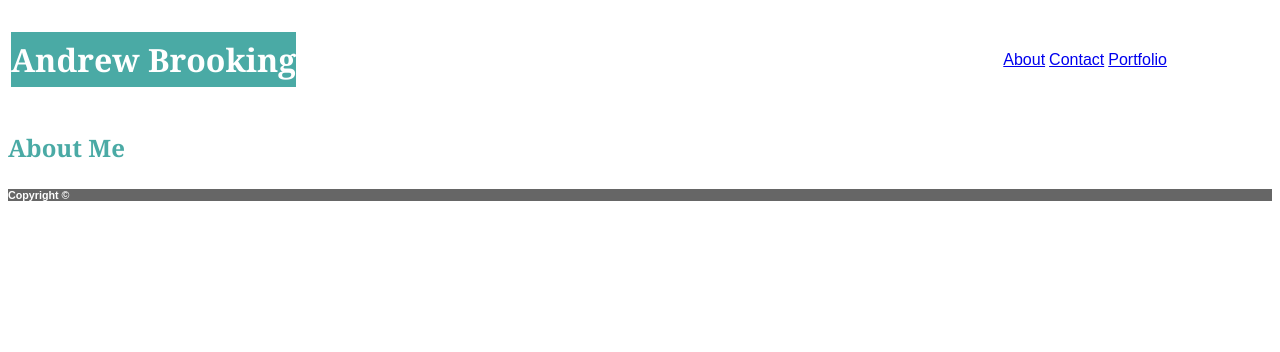
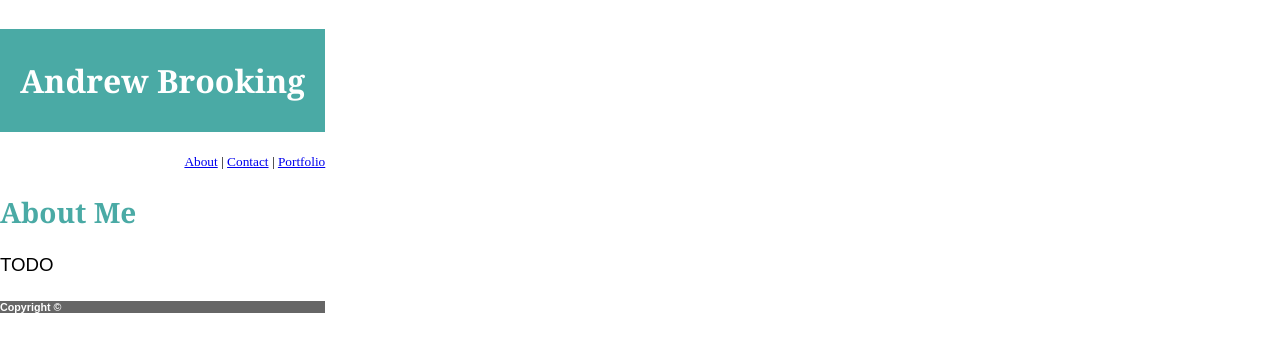
Before and after one commit to AndrewBrooking/Basic-Portfolio, a plain HTML site: page index.html in a window 1280 px wide. Drawn offline with Linux system fonts and the light colour scheme.

Commit message:
Removed table formatting and created bash script for pushing changes

```diff
--- a/assets/css/style.css
+++ b/assets/css/style.css
@@ -1,35 +1,49 @@
-.header {
+body {
+    margin-left:  auto;
+    margin-right: 0 auto;
+    float: left;
+}
+
+header {
     background-color: white;
     font-family: 'Arial', 'Helvetica Neue', Helvetica, sans-serif;
+    text-align: center;
+}
+
+nav {
+    font-size: 10pt;
+    text-align: right;
 }
 
 .content {
     background-color: white;
     font-family: 'Arial', 'Helvetica Neue', Helvetica, sans-serif;
+    font-size: 14pt;
 }
 
-.footer {
+footer {
     background-color: #666666;
     color: #ffffff;
     font-family: 'Arial', 'Helvetica Neue', Helvetica, sans-serif;
 }
 
 #spacer {
-    padding-right: 700px
-}
-
-#nav {
-    font-size: 12pt;
-    text-align: right;
+    padding-right: 500px
 }
 
 #name {
     background-color: #4aaaa5;
     color: #ffffff;
     font-family: 'Georgia', 'Times', 'Times New Roman', serif;
-    text-align: center;
-    padding-top: 2%;
-    padding-bottom: 2%;
+    padding-top: 30px;
+    padding-bottom: 30px;
+    padding-left: 20px;
+    padding-right: 20px;
+}
+
+#links {
+    padding-left: 10%;
+    padding-right: 10%;
 }
 
 #content-title {
--- a/index.html
+++ b/index.html
@@ -3,28 +3,30 @@
 <html>
     <head>
         <title>Andrew Brooking - About</title>
-        <link rel="stylesheet" href="assets/css/style.css">
+        <link rel="stylesheet" href="./assets/css/style.css">
     </head>
     <body>
-        <div class="header">
-            <table>
-                <tr>
-                    <td><h1 id="name">Andrew Brooking</h1></td>
-                    <td id="spacer"></td>
-                    <td id="nav"><a href="index.html">About</a></td>
-                    <td id="nav"><a href="contact.html">Contact</a></td>
-                    <td id="nav"><a href="portfolio.html">Portfolio</a></td>
-                </tr>
-            </table>
-        </div>
+        <header>
+            <h1 id="name">Andrew Brooking</h1>
+        </header>
+
+        <nav>
+            <a href="index.html">About</a>
+            |
+            <a href="contact.html">Contact</a>
+            |
+            <a href="portfolio.html">Portfolio</a>
+        </nav>
 
         <div class="content">
             <h2 id="content-title">About Me</h2>
-
+            <p>
+                TODO
+            </p>
         </div>
 
-        <div class="footer">
+        <footer>
             <h6>Copyright ©</h6>
-        </div>
+        </footer>
     </body>
 </html>
```
Also changed, not shown: contact.html (+6 -6 lines), portfolio.html (+6 -6 lines), 1 other file.
